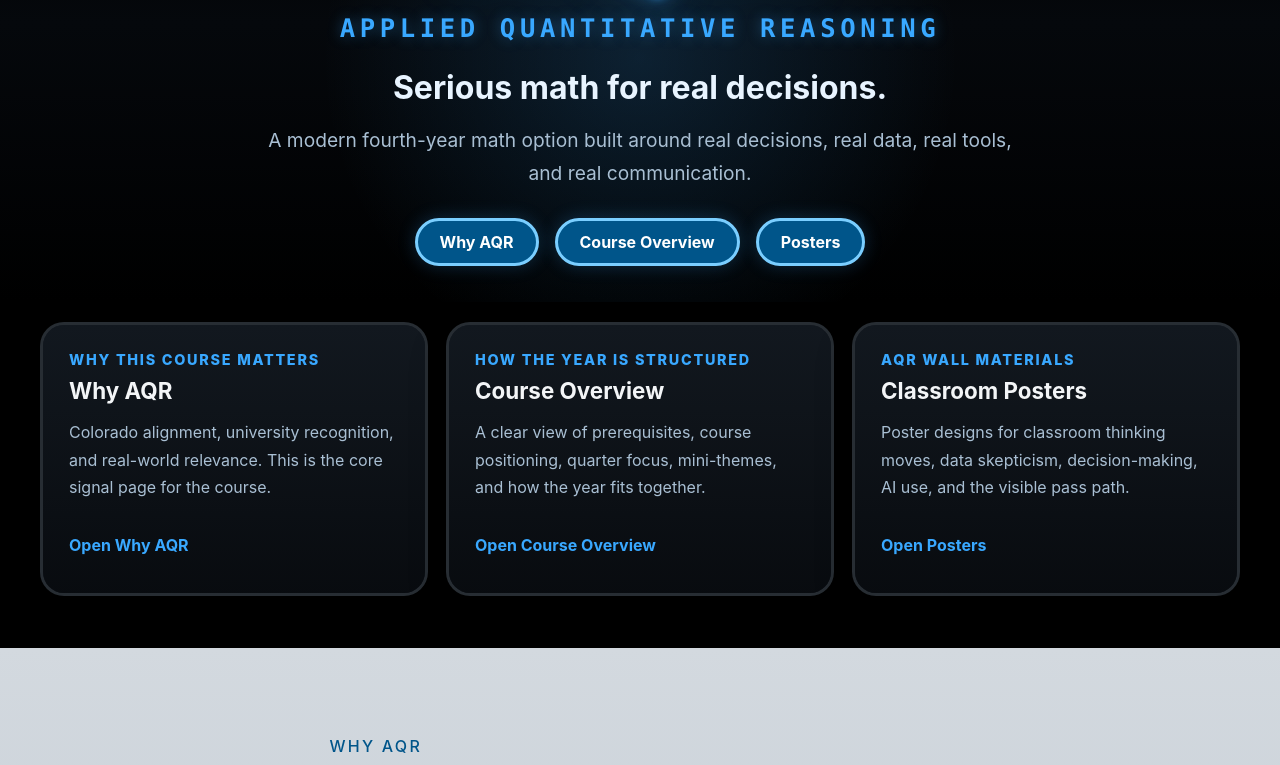
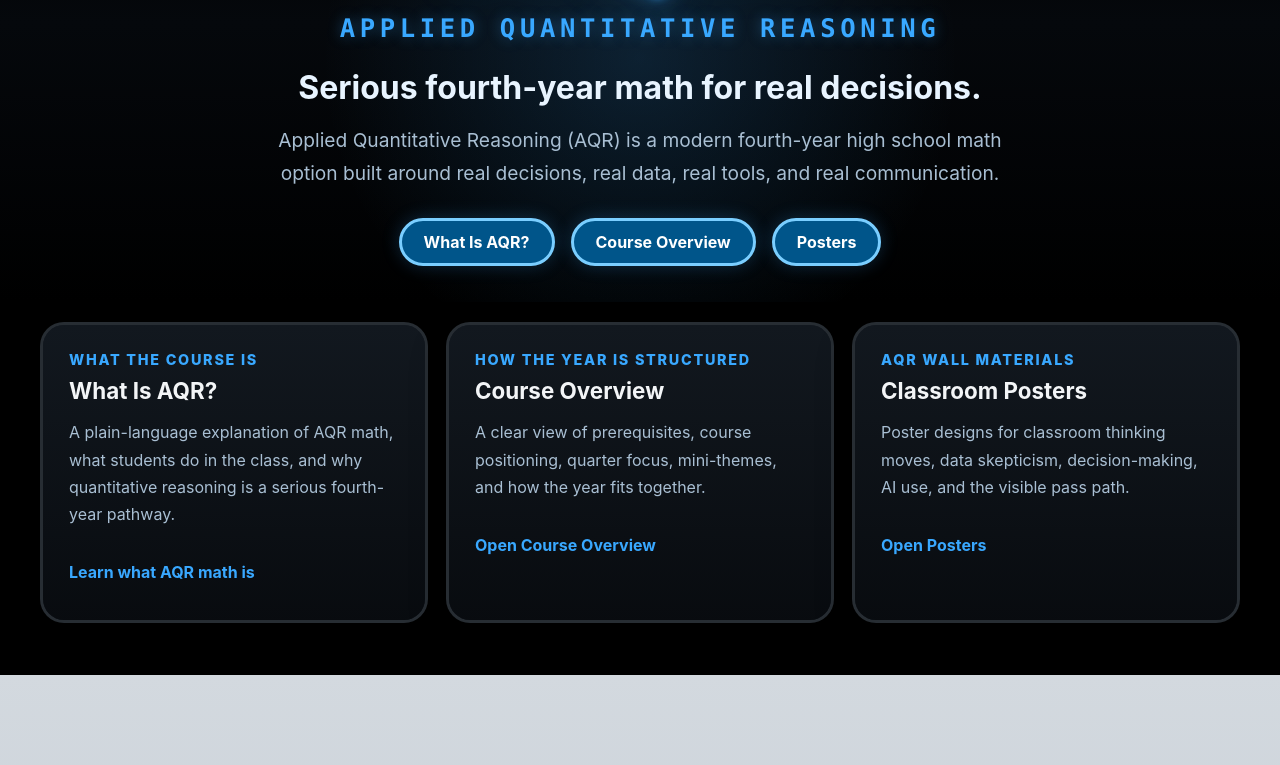
Before and after one commit to SuperDudePro/AQR-Site, a React (Vite) app: page / in a window 1280 px wide. Shown: the part 350-1115 px from the top of the page. Built offline with nearby package versions, Linux system fonts and the light colour scheme; no server answers.

Commit message:
Tune AQR homepage search identity and internal links

```diff
--- a/src/AQR.tsx
+++ b/src/AQR.tsx
@@ -64,12 +64,12 @@ function AQR({ onNavigateWhy, onNavigateOverview, onNavigatePosters, onNavigateC
 
   const previewCards: PreviewCard[] = [
     {
-      title: "Why AQR",
-      eyebrow: "Why this course matters",
+      title: "What Is AQR?",
+      eyebrow: "What the course is",
       body:
-        "Colorado alignment, university recognition, and real-world relevance. This is the core signal page for the course.",
+        "A plain-language explanation of AQR math, what students do in the class, and why quantitative reasoning is a serious fourth-year pathway.",
       href: "#/why-aqr",
-      cta: "Open Why AQR",
+      cta: "Learn what AQR math is",
       onClick: (event) => {
         event.preventDefault();
         navigateWhy();
@@ -132,10 +132,10 @@ function AQR({ onNavigateWhy, onNavigateOverview, onNavigatePosters, onNavigateC
               <span className="aqr-mark-text">AQR</span>
               <span className="aqr-full-name">Applied Quantitative Reasoning</span>
             </h1>
-            <h2 className="aqr-lead">Serious math for real decisions.</h2>
-            <p className="aqr-hero-text">A modern fourth-year math option built around real decisions, real data, real tools, and real communication.</p>
+            <h2 className="aqr-lead">Serious fourth-year math for real decisions.</h2>
+            <p className="aqr-hero-text">Applied Quantitative Reasoning (AQR) is a modern fourth-year high school math option built around real decisions, real data, real tools, and real communication.</p>
             <div className="aqr-hero-actions" role="group" aria-label="Page actions">
-              <a className="aqr-button aqr-button-top" href="#/why-aqr" onClick={(event) => { event.preventDefault(); navigateWhy(); }}>Why AQR</a>
+              <a className="aqr-button aqr-button-top" href="#/why-aqr" onClick={(event) => { event.preventDefault(); navigateWhy(); }}>What Is AQR?</a>
               <a className="aqr-button aqr-button-top" href="#/course-overview" onClick={(event) => { event.preventDefault(); navigateOverview(); }}>Course Overview</a>
               <a className="aqr-button aqr-button-top" href="#/classroom-posters" onClick={(event) => { event.preventDefault(); navigatePosters(); }}>Posters</a>
             </div>
@@ -163,10 +163,10 @@ function AQR({ onNavigateWhy, onNavigateOverview, onNavigatePosters, onNavigateC
         <section className="aqr-section aqr-section-silver" id="why-preview" aria-labelledby="aqr-why-preview-title">
           <div className="aqr-wrap aqr-split aqr-why-preview-copy">
             <div className="aqr-overview-preview">
-              <p className="aqr-kicker aqr-kicker-bright">Why AQR</p>
+              <p className="aqr-kicker aqr-kicker-bright">What is AQR?</p>
               <h2 className="aqr-heading-dark" id="aqr-why-preview-title">A real pathway in modern mathematics.</h2>
               <p>Applied Quantitative Reasoning belongs to the broader world of quantitative reasoning: data, modeling, evidence, uncertainty, decision-making, and practical application.</p>
-              <a className="aqr-button aqr-button-dark" href="#/why-aqr" onClick={(event) => { event.preventDefault(); navigateWhy(); }}>Open the full Why AQR page</a>
+              <a className="aqr-button aqr-button-dark" href="#/why-aqr" onClick={(event) => { event.preventDefault(); navigateWhy(); }}>Learn what AQR math is</a>
             </div>
             <div className="aqr-quote-column">
               <div className="aqr-quote-panel aqr-quote-panel-bright">
```
